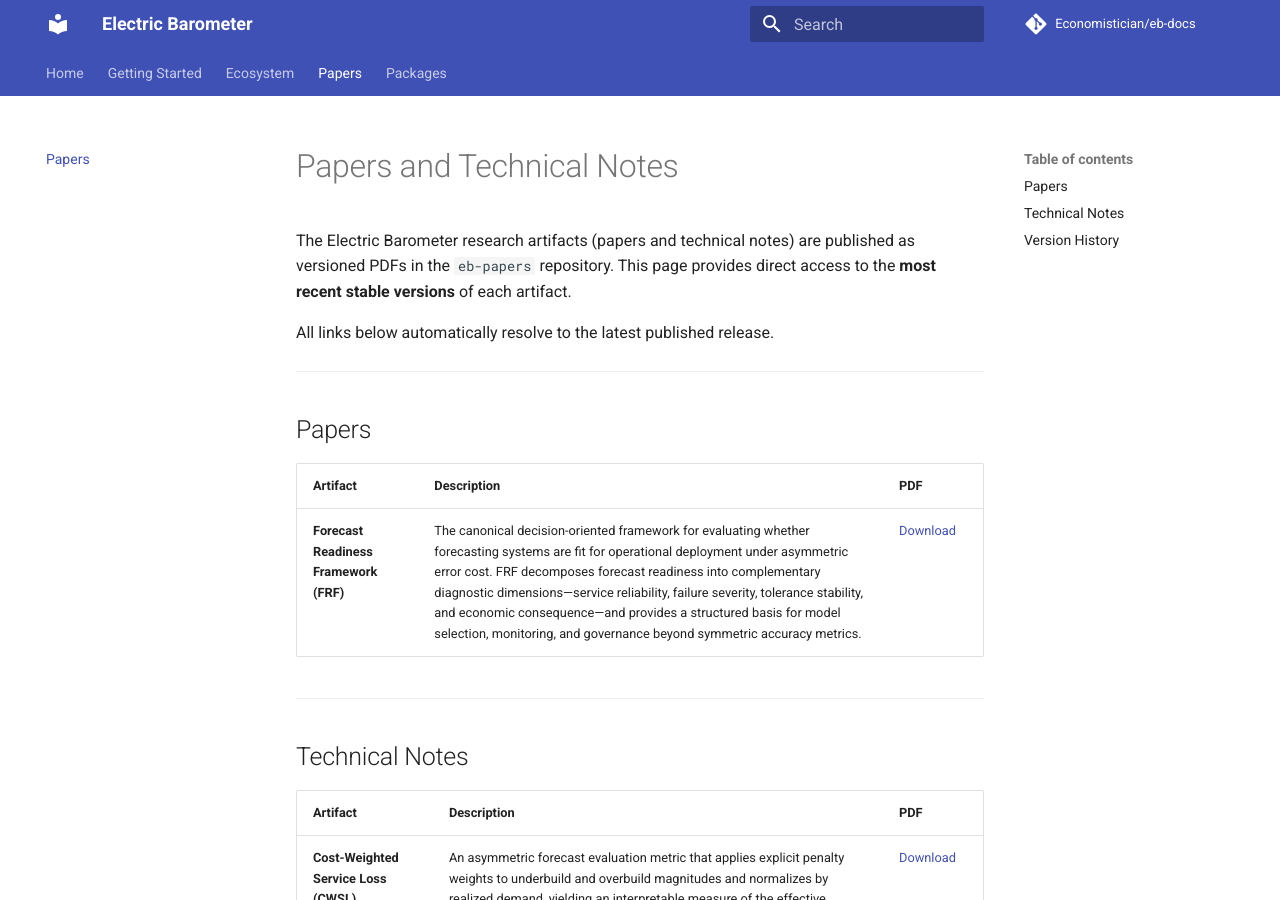
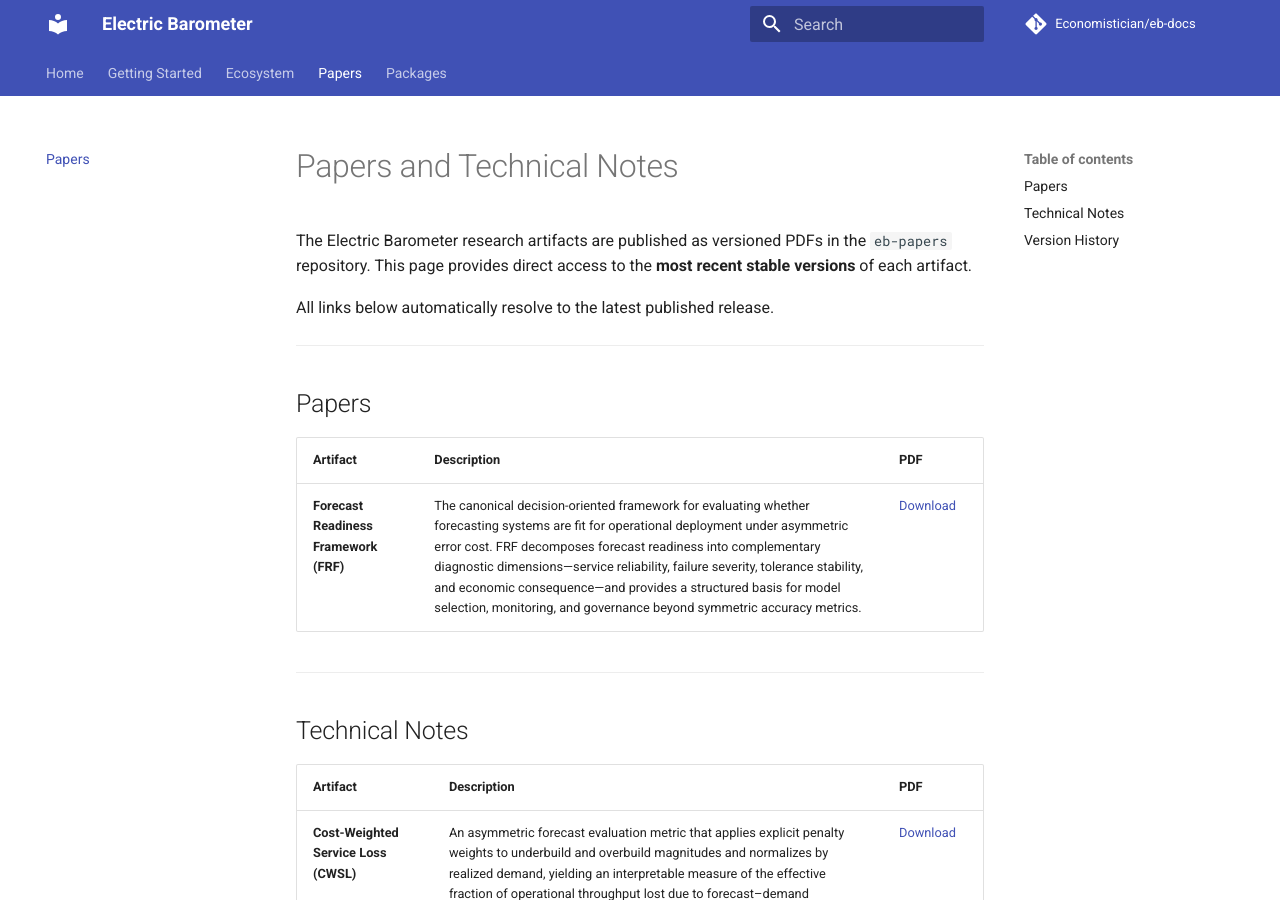
Before and after one commit to Economistician/eb-docs, an MkDocs documentation site: the page built from docs/papers.md, in a window 1280 px wide and 900 px high. Built offline with MkDocs 1.6.1 and Material for MkDocs 9.7.7, drawn with Linux system fonts in a browser that asks for light colours; comment, search, counter and statistics services are not loaded.

Commit message:
Clean up Papers page wording

```diff
--- a/docs/papers.md
+++ b/docs/papers.md
@@ -1,6 +1,6 @@
 # Papers and Technical Notes
 
-The Electric Barometer research artifacts (papers and technical notes) are published
+The Electric Barometer research artifacts are published
 as versioned PDFs in the `eb-papers` repository. This page provides direct access to
 the **most recent stable versions** of each artifact.
 
```
